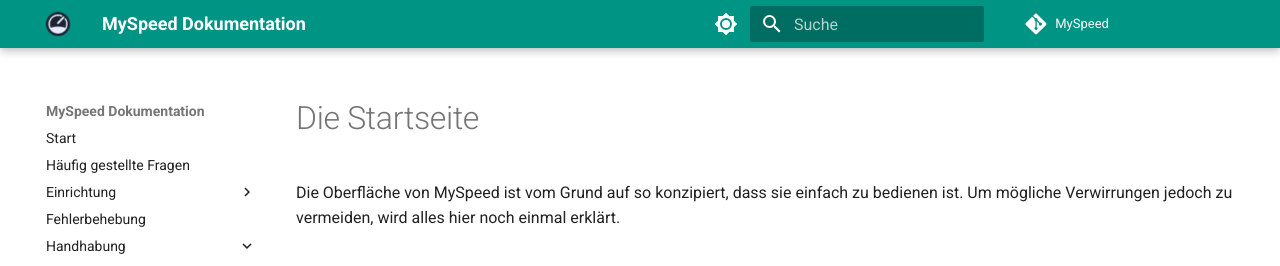
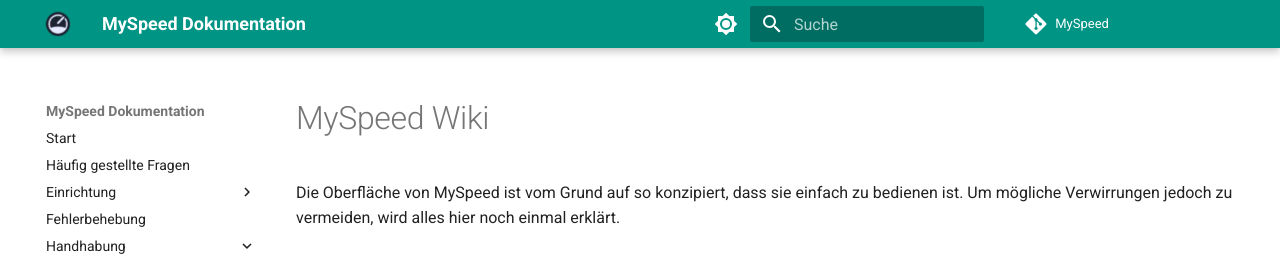
Before and after one commit to gnmyt/myspeed, an MkDocs documentation site: the page built from docs/instructions/main.md, in a window 1280 px wide and 1370 px high. Shown: the top 266 px of the window. Built offline with MkDocs 1.6.1 and Material for MkDocs 9.7.7, drawn with Linux system fonts in a browser that asks for light colours; comment, search, counter and statistics services are not loaded.

Commit message:
Überschrift angepasst
"Die Startseite" klingt komisch, da wäre MySpeed Wiki meiner Meinung nach besser

```diff
--- a/docs/instructions/main.md
+++ b/docs/instructions/main.md
@@ -1,4 +1,4 @@
-# Die Startseite
+# MySpeed Wiki
 
 Die Oberfläche von MySpeed ist vom Grund auf so konzipiert, dass sie einfach zu bedienen ist. Um mögliche Verwirrungen
 jedoch zu vermeiden, wird alles hier noch einmal erklärt.
```
